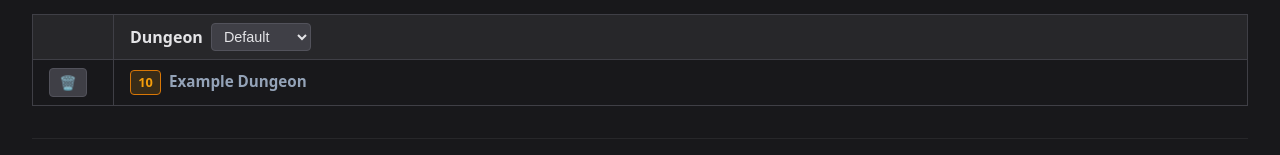
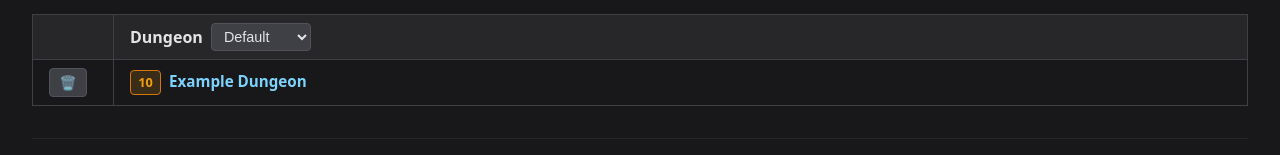
Before and after one commit to sergimax/my-raid-cds, a React (Vite) app: page / in a window 1280 px wide. Shown: the part 199-354 px from the top of the page. Built offline with nearby package versions, Linux system fonts and the light colour scheme.

Commit message:
feat(dungeon-table): update item level tier logic and enhance styling for dungeon tiers

```diff
--- a/src/components/dungeon-table/index.tsx
+++ b/src/components/dungeon-table/index.tsx
@@ -6,13 +6,21 @@ import "./styles.css";
 
 export type DungeonSortKey = "default" | "name" | "size" | "itemLevel";
 
+/** GearScore-style ilvl tiers: 200, 213, 219, 226, 232, 245, 251, 258, 264, 277, 284 (max). */
 function getItemLevelTier(itemLevel: number[]): number {
   if (itemLevel.length === 0) return 1;
   const max = Math.max(...itemLevel);
-  if (max >= 260) return 4;
-  if (max >= 240) return 3;
-  if (max >= 220) return 2;
-  return 1;
+  if (max >= 277) return 11;
+  if (max >= 264) return 10;
+  if (max >= 258) return 9;
+  if (max >= 251) return 8;
+  if (max >= 245) return 7;
+  if (max >= 232) return 6;
+  if (max >= 226) return 5;
+  if (max >= 219) return 4;
+  if (max >= 213) return 3;
+  if (max >= 200) return 2;
+  return 1; /* < 200: dungeons, previous patches */
 }
 
 function getMaxItemLevel(d: DungeonRecord): number {
--- a/src/components/dungeon-table/styles.css
+++ b/src/components/dungeon-table/styles.css
@@ -112,20 +112,49 @@
   font-size: 0.95em;
 }
 
+/* GearScore-style: light-blue → blue → violet → orange → red */
 .dungeon-table .dungeon-name--tier-1 {
   color: #94a3b8;
 }
 
 .dungeon-table .dungeon-name--tier-2 {
-  color: #60a5fa;
+  color: #7dd3fc;
 }
 
 .dungeon-table .dungeon-name--tier-3 {
+  color: #38bdf8;
+}
+
+.dungeon-table .dungeon-name--tier-4 {
+  color: #0ea5e9;
+}
+
+.dungeon-table .dungeon-name--tier-5 {
+  color: #3b82f6;
+}
+
+.dungeon-table .dungeon-name--tier-6 {
+  color: #6366f1;
+}
+
+.dungeon-table .dungeon-name--tier-7 {
+  color: #8b5cf6;
+}
+
+.dungeon-table .dungeon-name--tier-8 {
   color: #a78bfa;
 }
 
-.dungeon-table .dungeon-name--tier-4 {
-  color: #fbbf24;
+.dungeon-table .dungeon-name--tier-9 {
+  color: #f97316;
+}
+
+.dungeon-table .dungeon-name--tier-10 {
+  color: #ef4444;
+}
+
+.dungeon-table .dungeon-name--tier-11 {
+  color: #dc2626;
 }
 
 .dungeon-table .dungeon-mode {
```
